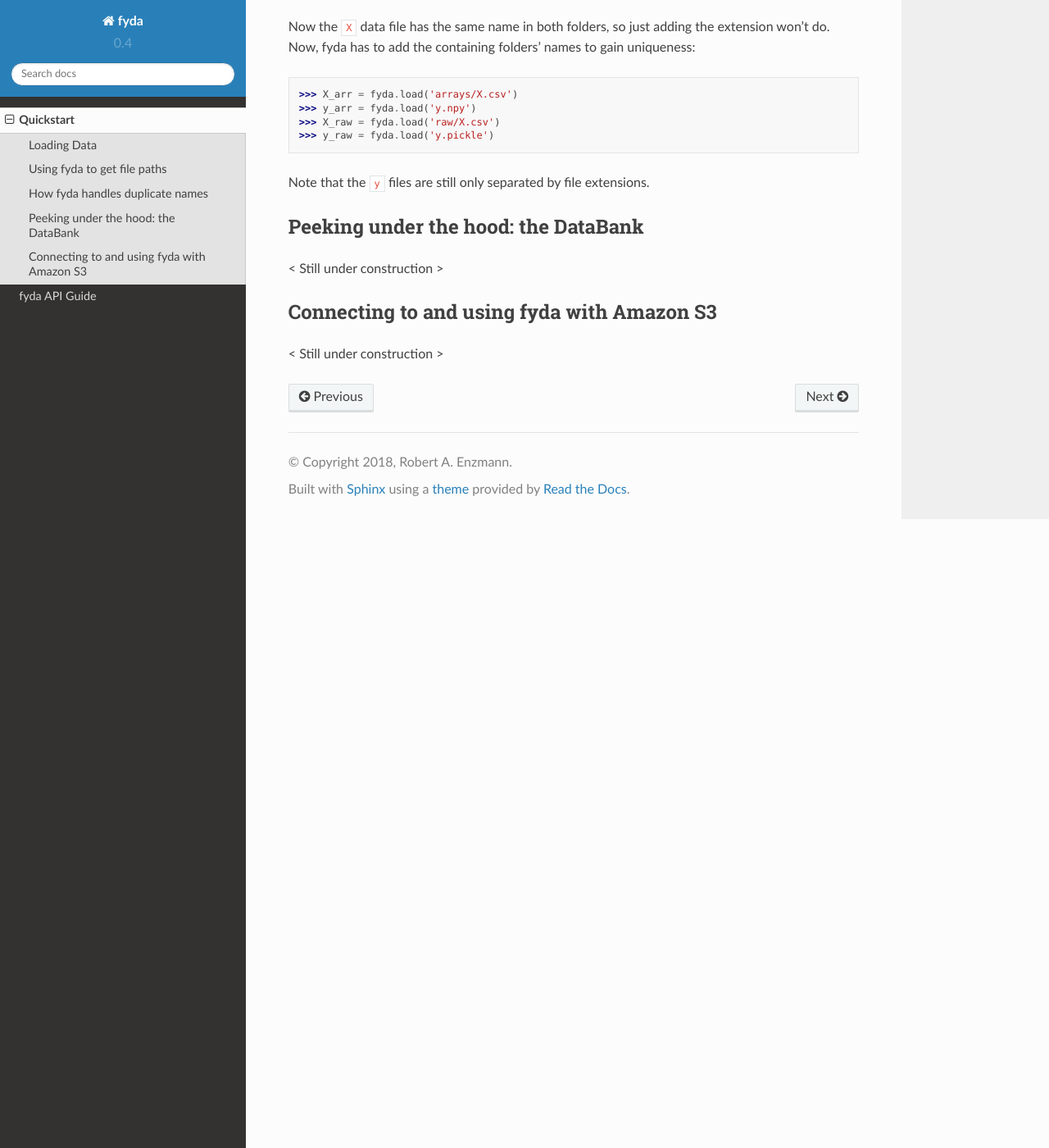
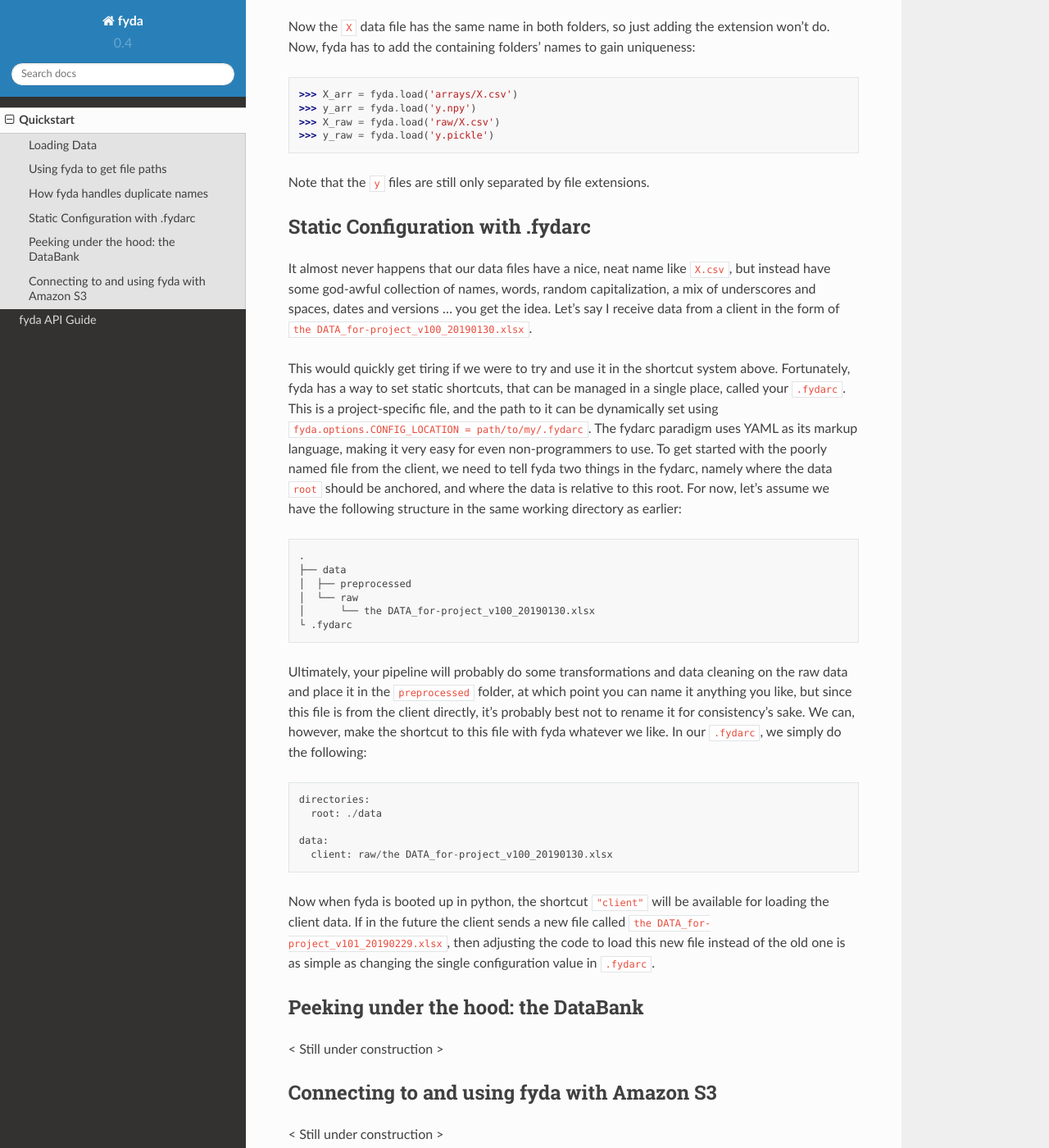
Before and after one commit to renzmann/fyda, a Sphinx documentation site: the page built from doc/quickstart.rst, in a window 1280 px wide and 1400 px high, scrolled down 3506 px. Shown: the whole window at 82% size. Built offline with Sphinx 7.4.7 and the Read the Docs theme 2.0.0, drawn with Linux system fonts in a browser that asks for light colours; some of the changed text lies outside the part shown.

Commit message:
update quickstart guide with .fydarc section

```diff
--- a/doc/quickstart.rst
+++ b/doc/quickstart.rst
@@ -67,16 +67,15 @@
 
 This is particularly useful when the original file names are very long
 and the default shortcut assignment would be cumbersome to use, or when
-solving duplcate file name issues (more on this below).
+solving duplicate file name issues (more on this below).
 
 
 Using fyda to get file paths
 ----------------------------
 
-When working with data on multiple platforms, it can be a pain to make sure all
-of the references to data locations are consistent. Once the "input_folder" is
-set for fyda, telling the code where to find it is easy. Using the example
-data we added earlier, it would look like this::
+fyda makes it easy to retrieve the absolute path to data files in a
+platform-independent way. Using the example data we added earlier,
+it would look like this::
 
    >>> fyda.data_path('example')
    '/home/username/myproject/input/example.csv'
@@ -172,6 +171,54 @@
 Note that the ``y`` files are still only separated by file extensions.
 
 
+Static Configuration with .fydarc
+---------------------------------
+
+It almost never happens that our data files have a nice, neat name like
+``X.csv``, but instead have some god-awful collection of names, words, random
+capitalization, a mix of underscores and spaces, dates and versions ... you
+get the idea. Let's say I receive data from a client in the form of
+``the DATA_for-project_v100_20190130.xlsx``.
+
+This would quickly get tiring if we were to try and use it in the shortcut
+system above. Fortunately, fyda has a way to set static shortcuts, that can
+be managed in a single place, called your ``.fydarc``. This is a
+project-specific file, and the path to it can be dynamically set using
+``fyda.options.CONFIG_LOCATION = path/to/my/.fydarc``. The fydarc paradigm uses
+YAML as its markup language, making it very easy for even non-programmers to
+use. To get started with the poorly named file from the client, we need to tell
+fyda two things in the fydarc, namely where the data ``root`` should be
+anchored, and where the data is relative to this root. For now, let's assume
+we have the following structure in the same working directory as earlier::
+
+   .
+   ├── data
+   │  ├── preprocessed
+   │  └── raw
+   │      └── the DATA_for-project_v100_20190130.xlsx
+   └ .fydarc
+
+
+Ultimately, your pipeline will probably do some transformations and data
+cleaning on the raw data and place it in the ``preprocessed`` folder, at
+which point you can name it anything you like, but since this file is from
+the client directly, it's probably best not to rename it for consistency's
+sake. We can, however, make the shortcut to this file with fyda whatever we
+like. In our ``.fydarc``, we simply do the following::
+
+    directories:
+      root: ./data
+
+    data:
+      client: raw/the DATA_for-project_v100_20190130.xlsx
+
+Now when fyda is booted up in python, the shortcut ``"client"`` will be
+available for loading the client data. If in the future the client sends a
+new file called ``the DATA_for-project_v101_20190229.xlsx``, then adjusting
+the code to load this new file instead of the old one is as simple as
+changing the single configuration value in ``.fydarc``.
+
+
 Peeking under the hood: the DataBank
 ------------------------------------
 
```
